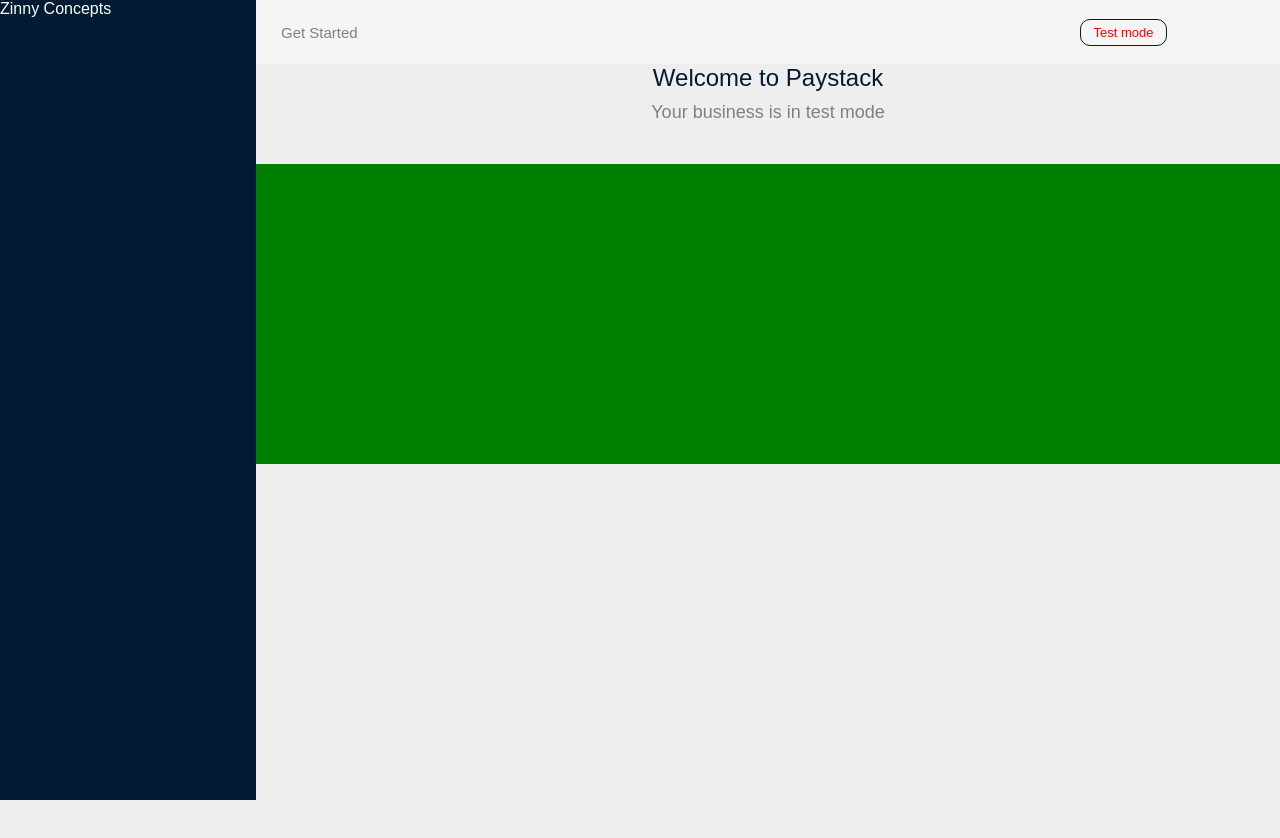
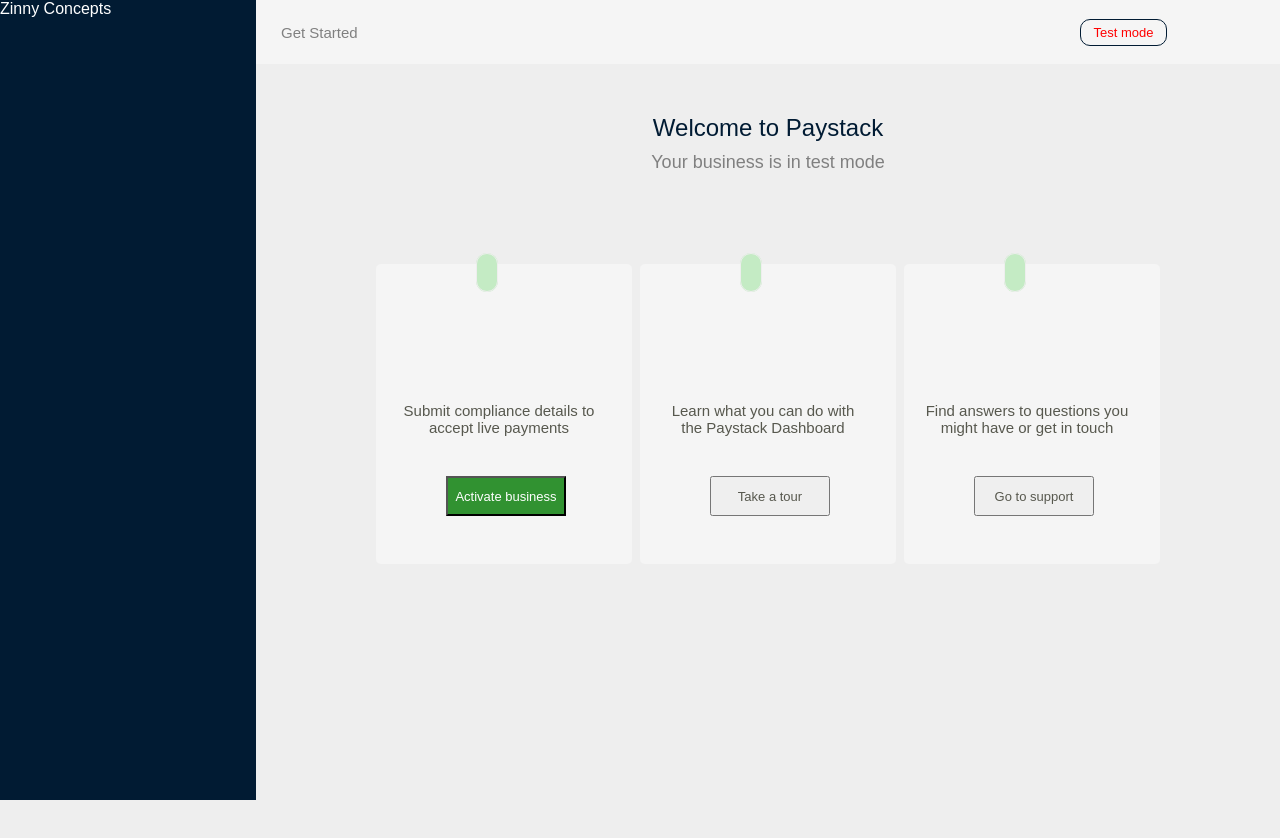
Before and after one commit to Zinnybliss/Paystack-Website, a plain HTML site: page Index.html in a window 1280 px wide. Shown: the top 838 px of the page. Drawn offline with nearby package versions, Linux system fonts and the light colour scheme; no server answers; some icons are missing.

Commit message:
body section

```diff
--- a/Index.html
+++ b/Index.html
@@ -24,8 +24,7 @@
                         <li class="h2">Test mode</li>
                         <li><span class="iconify bell" data-icon="bi:bell"></span></li>
                         <li><span class="iconify user" data-icon="carbon:user-avatar"></span></li>
-
-                    </ul>
+                     </ul>
                 </div>
             </div>
                 <div class=center-text>
@@ -34,12 +33,24 @@
                 </div>
                <div class="center-grid">
                    <div class="box1">
+                    <span class="iconify num" data-icon="clarity:flag-line"></span>
+                    <p class="par">Submit compliance details to accept live payments</p>
+                    <button type="button" class="button" id="b1">Activate business</button>
+                   </div>
+                   <div class="box2">
+                    <span class="iconify num" data-icon="teenyicons:curved-connector-outline"></span>
+                    <p class="par">Learn what you can do with the Paystack Dashboard</p>
+                    <button type="button" class="button">Take a tour</button>
+                   </div>
+                   <div class="box3">
+                    <span class="iconify num" data-icon="iconoir:soccer-ball"></span>
+                    <p class="par">Find answers to questions you might have or get in touch</p>
+                    <button type="button" class="button"> Go to support</button>
+                   </div>
+               </div>
+             <div>
 
-                   </div>
-                   <div class="box2"></div>
-                   <div class="box3"></div>
-               </div>
-
+             </div>
 
         </div>
 
--- a/style.css
+++ b/style.css
@@ -39,6 +39,9 @@ section{
     position:relative;
     top:0px;
     left:20vw;
+    /* display: flex;
+    flex-direction: column;
+    justify-content: center; */
 }
 
 .main-bar{
@@ -95,8 +98,9 @@ h2{
 }
 .center-text{
     width: 100%;
-    height: 100px;
-    color: grey;
+    height: 200px;
+    /* color: grey; */
+    /* padding: 50px 0px 50px o; */
     /* display: flex; */
     justify-content: center;
     align-items: center;
@@ -109,6 +113,7 @@ h2{
     align-items: center;
     font-size: x-large;
     font-weight: 100;
+    padding: 50px 0 0 0;
 }
 .center-text>p{
     color: grey;
@@ -122,15 +127,82 @@ h2{
     height: 300px;
     width: 100%;
     /* background: pink; */
+    display:flex;
+    /* flex-direction: row; */
+    justify-content: space-between;
+    border-radius: 10px;
+
+
 
 }
 .box1{
     height: 300px;
-    width: 100%;
-    background: green;
-    /* margin: 150px; */
-    /* position:relative; */
-    /* top:0px; */
-    /* left:20vw; */
+    width: 25%;
+    background: whitesmoke;
+    /* display: flex; */
+    border-radius: 5px;
+    margin-left: 120px;
 
 }
+.box2{
+    height: 300px;
+    width: 25%;
+    background: whitesmoke;
+    border-radius: 5px;
+    /* display: flex; */
+
+}
+.box3{
+    height: 300px;
+    width: 25%;
+    background: whitesmoke;
+    border-radius: 5px;
+    margin-right: 120px;
+    /* display: flex; */
+}
+.num{
+    height: 30px;
+    width: 40px;
+    border: 1px solid #EEEEEE;
+    margin-left: 100px;
+    padding: 10px;
+    margin-bottom: -100px;
+    align-items: center;
+    border-radius: 500px;
+    background:rgb(196, 235, 196);
+    color:rgb(35, 117, 35);
+
+
+}
+.par{
+    font-size: 15px;
+    font-weight: 200;
+    /* width: 30px; */
+    align-items: center;
+    text-align: center;
+    display:flex;
+    margin-left: 20px;
+    margin-right: 30px;
+    margin-top: 120px;
+    color: #57584e;
+
+}
+.button{
+    font-size: 13px;
+    font-weight: 500;
+    height: 40px;
+    width: 120px;
+    align-items: center;
+    text-align: center;
+    display:flex;
+    margin-left: 70px;
+    margin-right: 30px;
+    margin-top: 40px;
+    color: #57584e;
+    justify-content: center;
+
+}
+#b1{
+    background:rgb(49, 146, 49);
+    color: white;
+}
```
